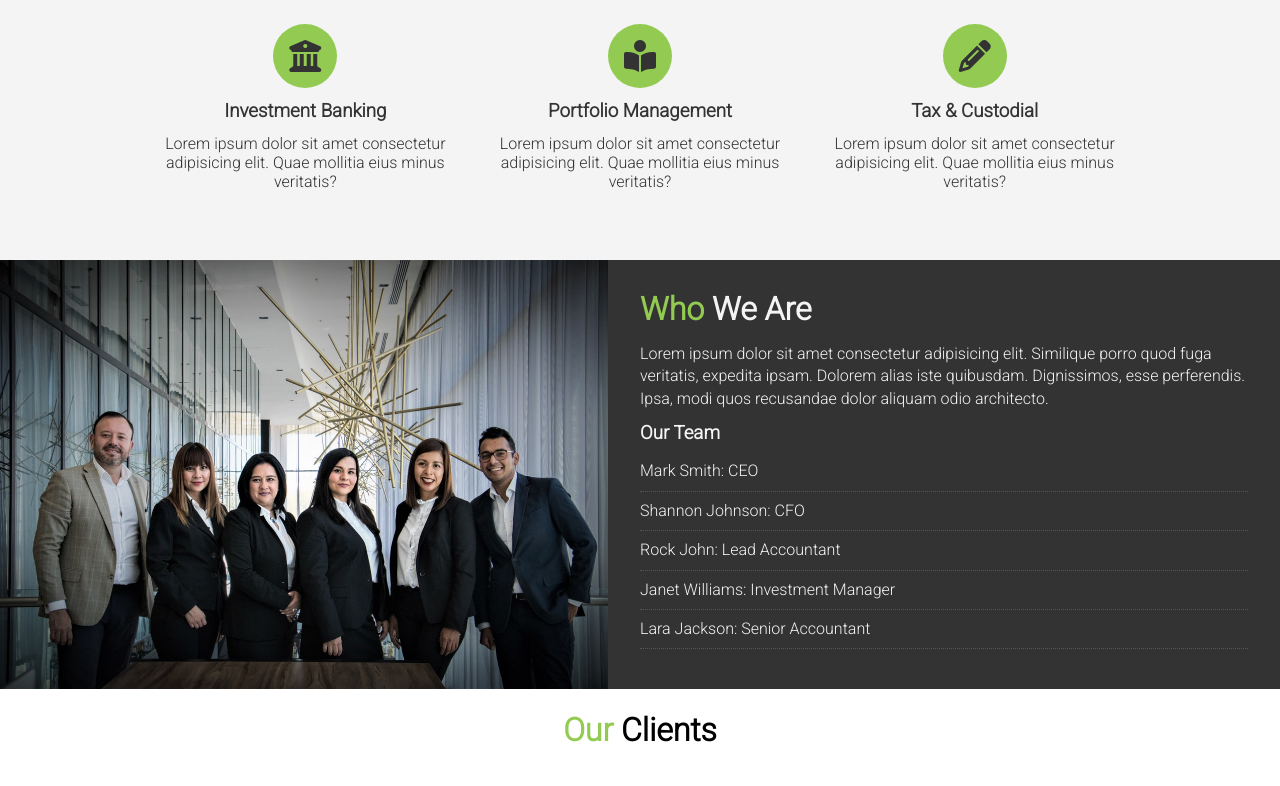
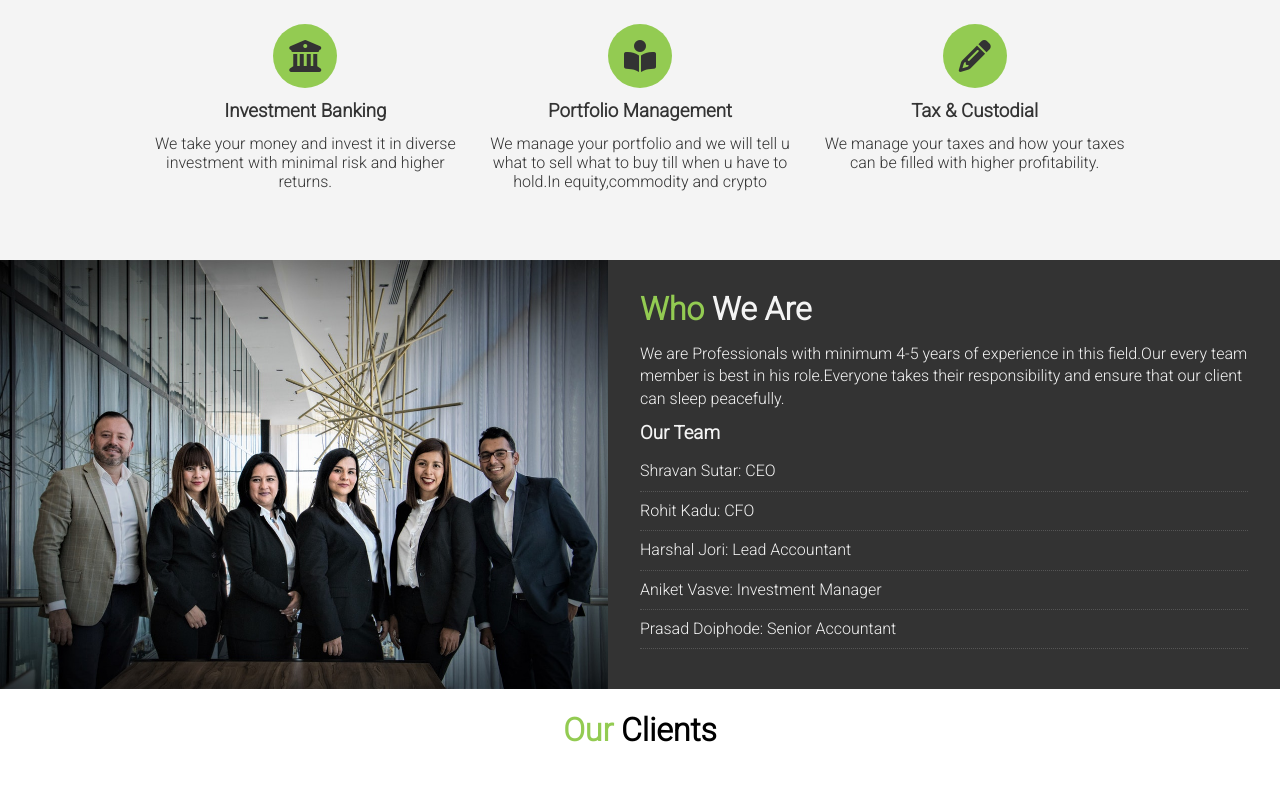
Before and after one commit to Shravan826/html_css_projects, a plain HTML site: page one_page_website/index.html in a window 1280 px wide. Shown: the part 940-1726 px from the top of the page. Drawn offline with nearby package versions, Linux system fonts and the light colour scheme; some packages are replaced by stand-ins of ours.

Commit message:
Update index.html

```diff
--- a/one_page_website/index.html
+++ b/one_page_website/index.html
@@ -5,9 +5,9 @@
   <meta http-equiv="X-UA-Compatible" content="IE=edge">
   <meta name="viewport" content="width=device-width, initial-scale=1.0">
   <script src="https://kit.fontawesome.com/23201b1344.js" crossorigin="anonymous"></script>
-  <link rel="stylesheet" href="./css/mobile.css">
-  <link rel="stylesheet" href="./css/widescreen.css">
   <link rel="stylesheet" href="./css/style.css">
+  <link rel="stylesheet" media="screen and (max-width:768px)" href="./css/mobile.css">
+  <link rel="stylesheet"media="screen and (min-width:1100px)" href="./css/widescreen.css">
   <title>Edgeledger financial | Accounts</title>
 </head>
 <body id="home">
@@ -15,7 +15,7 @@
   <nav id="navbar">
     <h1 class="logo">
       <span class="text-primary">
-        <i class="fas fa-book-open"></i> Edge </span>Ledger</h1>
+        <i class="fas fa-book-open"></i> Edge</span>Ledger</h1>
       <ul>
         <li><a href="#home">Home</a></li>
         <li><a href="#what">What</a></li>
@@ -30,7 +30,7 @@
       <h1 class="l-heading">
         The Sky Is The Limit
       </h1>
-      <p class="lead">Lorem ipsum dolor sit amet consectetur adipisicing elit. Itaque soluta nostrum eaque necessitatibus autem sed?</p>
+      <p class="lead">We will insure you that after connecting with us your all financial problems is ours and we have a solution for your every problem.</p>
       <a href="#what" class="btn">Read More</a>
     </div>
   </header>
@@ -43,17 +43,17 @@
         <div class="item">
           <i class="fas fa-university fa-2x"></i>
           <h3>Investment Banking</h3>
-          <p>Lorem ipsum dolor sit amet consectetur adipisicing elit. Quae mollitia eius minus veritatis?</p>
+          <p>We take your money and invest it in diverse investment with minimal risk and higher returns. </p>
         </div>
         <div class="item">
           <i class="fas fa-book-reader fa-2x"></i>
           <h3>Portfolio Management</h3>
-          <p>Lorem ipsum dolor sit amet consectetur adipisicing elit. Quae mollitia eius minus veritatis?</p>
+          <p>We manage your portfolio and we will tell u what to sell what to buy till when u have to hold.In equity,commodity and crypto</p>
         </div>
         <div class="item">
           <i class="fas fa-pencil-alt fa-2x"></i>
           <h3>Tax & Custodial</h3>
-          <p>Lorem ipsum dolor sit amet consectetur adipisicing elit. Quae mollitia eius minus veritatis?</p>
+          <p>We manage your taxes and how your taxes can be filled with higher profitability.</p>
         </div>
       </div>
     </div>
@@ -64,14 +64,14 @@
     <div class="who-img"></div>
     <div class="who-content bg-dark p-2">
       <h2 class="m-heading"><span class="text-primary">Who</span> We Are</h2>
-      <p>Lorem ipsum dolor sit amet consectetur adipisicing elit. Similique porro quod fuga veritatis, expedita ipsam. Dolorem alias iste quibusdam. Dignissimos, esse perferendis. Ipsa, modi quos recusandae dolor aliquam odio architecto.</p>
+      <p>We are Professionals with minimum 4-5 years of experience in this field.Our every team member is best in his role.Everyone takes their responsibility and ensure that our client can sleep peacefully.</p>
       <h3>Our Team</h3>
       <ul class="list">
-        <li>Mark Smith: CEO</li>
-        <li>Shannon Johnson: CFO</li>
-        <li>Rock John: Lead Accountant</li>
-        <li>Janet Williams: Investment Manager</li>
-        <li>Lara Jackson: Senior Accountant</li>
+        <li>Shravan Sutar: CEO</li>
+        <li>Rohit Kadu: CFO</li>
+        <li>Harshal Jori: Lead Accountant</li>
+        <li>Aniket Vasve: Investment Manager</li>
+        <li>Prasad Doiphode: Senior Accountant</li>
       </ul>
     </div>
   </section>
@@ -117,8 +117,23 @@
     </div>
     <div class="map"></div>
   </section>
+
+  <!-- footer -->
+  <footer id="main-footer" class="bg-dark py-1 text-center" >
+    <div class="container">
+      <p>Copyright &copy; 2019, Edgeledger, All Rights Reserved</p>
+    </div>
+  </footer>
+
+
+  <!-- jquery -->
+  <script src="https://code.jquery.com/jquery-3.6.0.min.js"
+    integrity="sha256-/xUj+3OJU5yExlq6GSYGSHk7tPXikynS7ogEvDej/m4=" crossorigin="anonymous"></script>
+
+  <!-- local js file -->
   <script src="js/main.js"></script>
 
+  <!-- google maps -->
   <script src="https://maps.googleapis.com/maps/api/js?key=AIzaSyAD1bDXM14nFSX8dRbZV-nT_RuCA6RInUo&callback=initMap" async defer>
   </script>
 </body>
```
